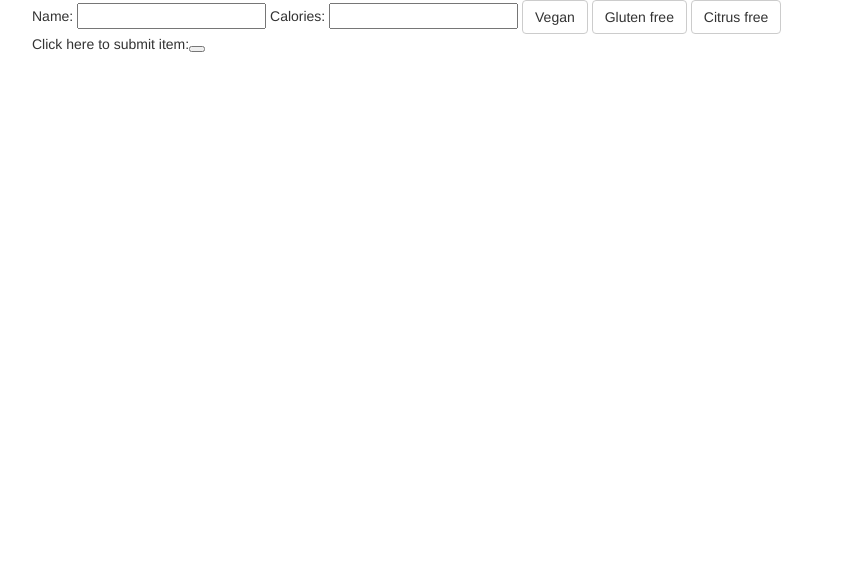
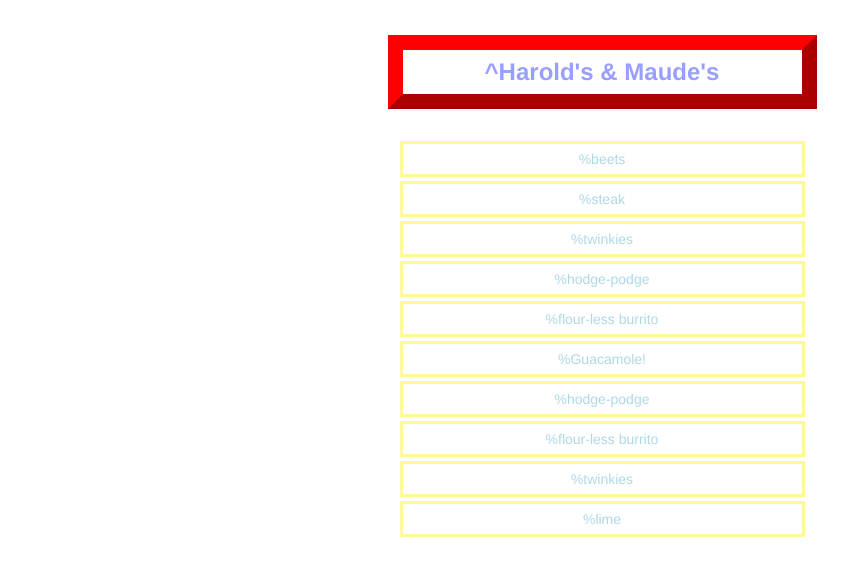
Before and after one commit to wheresmypen/Restaurant-C11, a plain HTML site: page index.html in a window 1280 px wide. Shown: the whole page, without its empty margins (38-886 px from the left). Drawn offline with nearby package versions, Linux system fonts and the light colour scheme.

Commit message:
take home

```diff
--- a/index.html
+++ b/index.html
@@ -10,6 +10,10 @@
 <body>
 
 <div class="container">
+
+<div class="a"></div>
+<div class="b"></div>
+<div class="c"></div>
 
 <form class="input" id="foodItem">
 Name: <input type="text" name="namer0" id="foodName" class="input">
@@ -25,6 +29,10 @@ Click here to submit item:<button type="submit" id="newItem">
 
 </div>
 
+<br>
+<p>Gosh Darn <strong>YUMMY!</strong> Foods & Stuffs</p>
+
+
 <script src="extra.js"></script>
 <script src="http://code.jquery.com/jquery-2.0.3.min.js"></script>
 <script src="http://cdnjs.cloudflare.com/ajax/libs/twitter-bootstrap/3.0.0/js/bootstrap.min.js"></script>
--- a/main.css
+++ b/main.css
@@ -0,0 +1,41 @@
+p{
+	color:green;
+	background-color: lightyellow;
+	max-width: 40%;
+	outline: solid;
+	text-align: center;
+	display: none;
+}
+
+#foodItem{
+	display: none;
+}
+
+.food_item, .restaurant_name{
+	color : lightblue;
+	outline: solid;
+	outline-color: #FFF999;
+	max-width: 35%;
+	text-align: center;
+	margin:10px;
+	margin-left: auto; margin-right: auto;
+	padding: 5px 0px 5px;
+	z-index: 99;
+}
+
+.food_item:hover{
+	outline-color:black;
+}
+
+
+.restaurant_name{
+	outline: dashed;
+	outline-color: red;
+	outline-width: 15px;
+	outline-style: outset;
+	margin: 50px auto 50px;
+	font-weight: 750;
+	font-size: 24px;
+	color: #999FFF;
+	font-outline: black;
+}
--- a/main.js
+++ b/main.js
@@ -15,6 +15,11 @@ var Customer = function	(dietaryPreference){
 	this.dietaryPreference = dietaryPreference;
 };
 
+// customer(s) (composed of a string)
+Customer.prototype.toString = function () {
+	return ("This person requires a " + aCustomer.dietaryPreference + " selection of foods.");
+};
+
 
 
 // The desired input follows each parameter in parentheses:
@@ -27,6 +32,24 @@ var Restaurant = function (name, description, menu){
 };
 
 
+
+// restaurant(s) (composed of different Menu)
+Restaurant.prototype.toString = function (){
+	outPutString = ("At " + haroldAndMaudes.name + " we offer a number of " + haroldAndMaudes.description + " dishes from our " + haroldAndMaudes.menu[0].name + ", " + haroldAndMaudes.menu[1].name + ", and " + haroldAndMaudes.menu[2].name + " menus.\n")
+	outPutString += ("These include:\n");
+	for (i=0; i<3; i++) {
+		for (j=0; j<haroldAndMaudes.menu[i].plates.length; j++){
+			outPutString += ((haroldAndMaudes.menu[i].plates[j].name) + "\n");
+		};
+	};
+	return outPutString;
+};
+
+Restaurant.prototype.create = function (){
+	return $("<div class='restaurant_name'>^{name}</div>".supplant(this))
+};
+
+
 // The desired input follows each parameter in parentheses:
 // plates ([PlateItem])
 
@@ -36,11 +59,62 @@ var Menu = function (name,plates){
 };
 
 
+
+// menu(s) (composed of PlateItems, DrinkItems, and FoodItems)
+Menu.prototype.toString = function (){
+	var d = "";
+	for (i=0; i<(this.plates.length-1); i++){
+		d += (" " + this.plates[i].name + ",");
+	};
+	d += (" and " + this.plates[i].name + "(s).");
+	return "We serve excellent quality and modest portions of" + d;
+};
+
+Menu.prototype.create = function (){
+	var variety = ""
+	for (i = 0; i<(this.plates.length); i++){
+	variety += ("<div class = 'food_item'>%{name}</div>".supplant(this.plates[i]));
+	// variety += ("<div class = 'food_item'>{name} id = 'fooTem{i}'</div>".supplant(this.plates[i]),j[i]);
+	console.log ("loop"+i);
+	};
+	return variety;
+};
+
+
+
+
 // The desired input follows each parameter in parentheses:
 // plates (PlateItem)
 
 var OrderItem = function (plates){
 	this.plates = plates;
+};
+
+// orders/tickets (composed of PlateItems and DrinkItems)
+OrderItem.prototype.toString = function (){
+	var c = "";
+	var cost = 0;
+	for (i=0; i<(this.plates.length-1); i++){
+		c += (" " + this.plates[i].name);
+		cost += this.plates[i].price;
+		// console.log(cost)
+	};
+	c += (" and " + this.plates[i].name + " ");
+	return "Your order of" + c + " is " + cost + " dollars.";
+};
+
+// !!!!!!!!!!!!!!!!!!
+// Significant problems with the for loop
+// !!!!!!!!!!!!!!!!!!
+
+OrderItem.prototype.create = function(){
+	var compileOrder = "";
+	// var i = 0;
+	console.log (this.plates.length);
+	for (i=0; i<this.plates.length; i++){
+	 	console.log(OrderItem.plates)};
+		// compileOrder = ('<div class = "food item">${plates}</div>'.supplant(OrderItem.plates[i]));
+	return compileOrder;
 };
 
 
@@ -52,48 +126,6 @@ var PlateItem = function (name, description, price, items){
 	this.description = description;
 	this.price = price;
 	this.items = items;
-};
-
-
-// The desired input follows each parameter in parentheses:
-// name (string), description (string), items ([FoodItem])
-
-var DrinkItem = function (name, description, items){
-	this.name = name;
-	this.description = description;
-	this.items = items;
-};
-
-
-// The desired input follows each parameter in parentheses:
-// 			name (string), calories (number),
-// 				vegan (boolean), glutenFree (boolean), citrusFree (boolean)
-
-var FoodItem = function (name, calories, vegan, glutenFree, citrusFree){
-	this.name = name;
-	this.calories = calories;
-	this.vegan = vegan;
-	this.glutenFree = glutenFree;
-	this.citrusFree = citrusFree;
-};
-
-
-
-// The following sections are all creating "output" string for each designated "object"-prototype
-
-
-// food (ingredients)
-FoodItem.prototype.toString = function (){
-	return outPutString = "Any " + this.name + "(s) in your diet contain " + this.calories + " calories.\nThe rumors that " + this.name + " are vegan are definitely " + this.vegan + ".\nThe rumors that " + this.name + " are gluten-free are definitely " + this.glutenFree + ".\nThe rumors that " + this.name + " are citrus-free are definitely " + this.citrusFree + ".";
-};
-
-// drink (composed of FoodItems)
-DrinkItem.prototype.toString = function (){
-	var a = ""
-	for (i=0; i<this.items.length; i++){
-		a += (" " + this.items[i].name);
-	};
-	return outPutString = "Your " + this.name + "(s), a delicious, " + this.description + " drink that contains" + a + ".";
 };
 
 // plates/dishes (composed of foodItems)
@@ -136,45 +168,64 @@ PlateItem.prototype.isCitrusFree = function (){
 	return dietType;
 };
 
-// orders/tickets (composed of PlateItems and DrinkItems)
-OrderItem.prototype.toString = function (){
-	var c = "";
-	var cost = 0;
-	for (i=0; i<(this.plates.length-1); i++){
-		c += (" " + this.plates[i].name);
-		cost += this.plates[i].price;
-		console.log(cost)
-	};
-	c += (" and " + this.plates[i].name + " ");
-	return "Your order of" + c + " is " + cost + " dollars.";
+PlateItem.prototype.create = function (){
+	return $("<div class='food_item'>#{name}</div>".supplant(this));
 };
 
-// menu(s) (composed of PlateItems, DrinkItems, and FoodItems)
-Menu.prototype.toString = function (){
-	var d = "";
-	for (i=0; i<(this.plates.length-1); i++){
-		d += (" " + this.plates[i].name + ",");
-	};
-	d += (" and " + this.plates[i].name + "(s).");
-	return "We serve excellent quality and modest portions of" + d;
+
+
+
+// The desired input follows each parameter in parentheses:
+// name (string), description (string), items ([FoodItem])
+
+var DrinkItem = function (name, description, items){
+	this.name = name;
+	this.description = description;
+	this.items = items;
 };
 
-// restaurant(s) (composed of different Menu)
-Restaurant.prototype.toString = function (){
-	outPutString = ("At " + haroldAndMaudes.name + " we offer a number of " + haroldAndMaudes.description + " dishes from our " + haroldAndMaudes.menu[0].name + ", " + haroldAndMaudes.menu[1].name + ", and " + haroldAndMaudes.menu[2].name + " menus.\n")
-	outPutString += ("These include:\n");
-	for (i=0; i<3; i++) {
-		for (j=0; j<haroldAndMaudes.menu[i].plates.length; j++){
-			outPutString += ((haroldAndMaudes.menu[i].plates[j].name) + "\n");
-		};
+// drink (composed of FoodItems)
+DrinkItem.prototype.toString = function (){
+	var a = ""
+	for (i=0; i<this.items.length; i++){
+		a += (" " + this.items[i].name);
 	};
-	return outPutString;
+	return outPutString = "Your " + this.name + "(s), a delicious, " + this.description + " drink that contains" + a + ".";
 };
 
-// customer(s) (composed of a string)
-Customer.prototype.toString = function () {
-	return ("This person requires a " + aCustomer.dietaryPreference + " selection of foods.");
+DrinkItem.prototype.create = function (){
+	return $("<div class='food_item'>@{name}</div>".supplant(this))
 };
+
+// The desired input follows each parameter in parentheses:
+// 			name (string), calories (number),
+// 				vegan (boolean), glutenFree (boolean), citrusFree (boolean)
+
+var FoodItem = function (name, calories, vegan, glutenFree, citrusFree){
+	this.name = name;
+	this.calories = calories;
+	this.vegan = vegan;
+	this.glutenFree = glutenFree;
+	this.citrusFree = citrusFree;
+};
+
+// food (ingredients)
+FoodItem.prototype.toString = function (){
+	return outPutString = "Any " + this.name + "(s) in your diet contain " + this.calories + " calories.\nThe rumors that " + this.name + " are vegan are definitely " + this.vegan + ".\nThe rumors that " + this.name + " are gluten-free are definitely " + this.glutenFree + ".\nThe rumors that " + this.name + " are citrus-free are definitely " + this.citrusFree + ".";
+};
+
+FoodItem.prototype.create = function (){
+	return $("<div class='food_item'>!{name}</div>".supplant(this));
+}
+
+
+
+
+// The following sections are all creating "output" string for each designated "object"-prototype
+
+
+
+
 
 
 // This section consists of instantation(s) for the constructors created above
@@ -191,7 +242,7 @@ margarita = new DrinkItem ("margarita","tart",bebidaItems);
 burritoPlate = new PlateItem("flour-less burrito","uniquely wrapped in a lime-peel", 25,[]);
 guacPlate = new PlateItem("Guacamole!","creamy and delicious",10,[avacado, tomatoSauce])
 cassarole = new PlateItem ("hodge-podge","eat-with-a-fork",50,[]);
-cornerTable = new OrderItem (tableOne);
+tableNum = new OrderItem (tableOne);
 dinnerMenu = new Menu ("dinner",menuCard);
 lunchMenu = new Menu ("lunch",[cassarole,burritoPlate]);
 dessertMenu = new Menu ("dessert",dessertItems);
@@ -202,6 +253,10 @@ aCustomer = new Customer ("dairy free");
 
 // This section adds instantiation objects to input items for additional constructors
 
+$(".food_item").on("click",function(){
+	console.log(this);
+	this.addItem();
+});
 
 dessertItems.push(cake);
 dessertItems.push(lime);
@@ -215,6 +270,25 @@ menuCard.push(beets, beef, cake, cassarole);
 menuCard.push(burritoPlate);
 menuCard.push(guacPlate);
 
-console.log(haroldAndMaudes.toString());
+var b = burritoPlate.create();
+var c = margarita.create();
+var d = beef.create();
+var e = tableNum.create();
+var f = dinnerMenu.create();
+var f1 = lunchMenu.create();
+var f2 = dessertMenu.create();
+var g = haroldAndMaudes.create();
+console.log(tableNum.toString());
+console.log(e);
+// $("p").append(b, c, d, e, f, g);
+
+$(".a").append(g);
+$(".b").append(f, f1, f2);
+// $(".c").append(d);
+
+$(".food_item").on("click",function(){
+	console.log(this);
+	// this.addItem();
 
 });
+});
```
